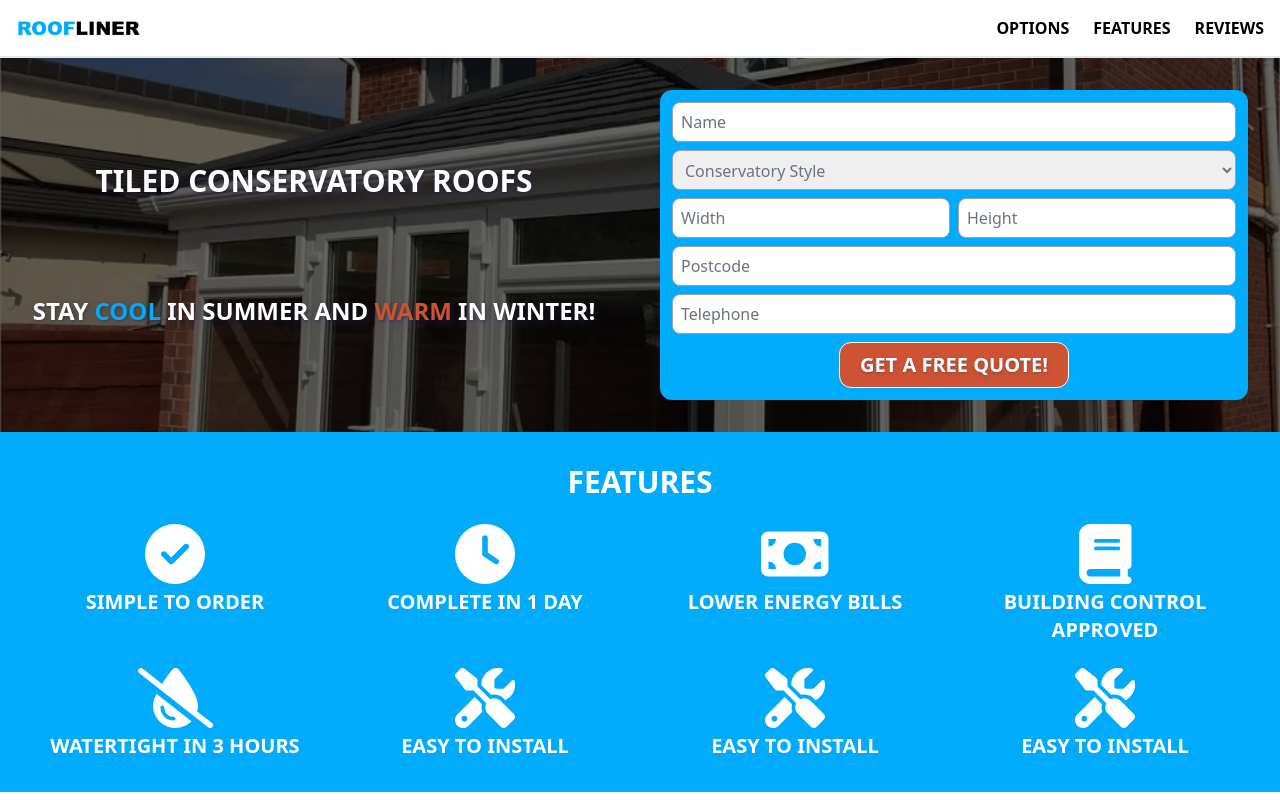
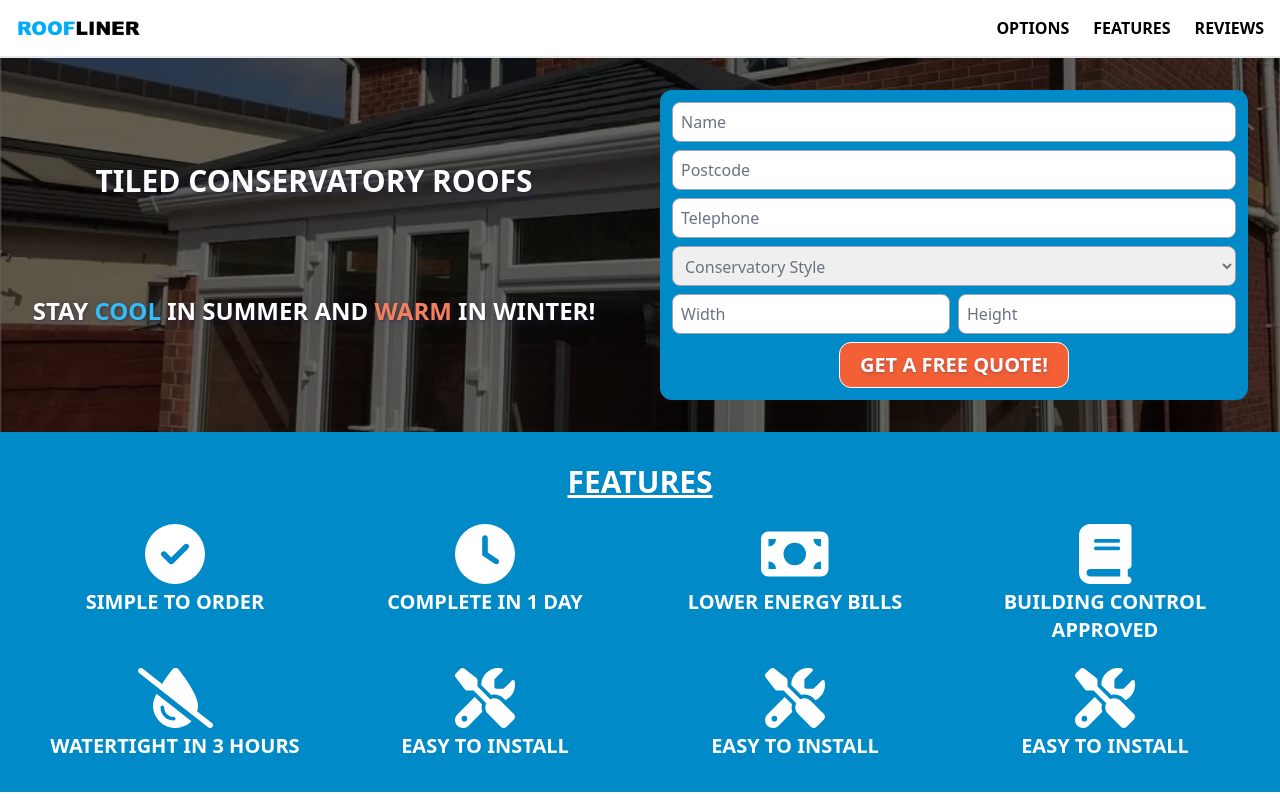
Before and after one commit to jackmaders/roofliner-website, a Vue app: page / in a window 1280 px wide. Shown: the top 800 px of the page. Built offline with nearby package versions, Linux system fonts and the light colour scheme.

Commit message:
accessibility and SEO changes

```diff
--- a/index.html
+++ b/index.html
@@ -4,6 +4,10 @@
     <meta charset="UTF-8" />
     <link rel="icon" href="/favicon.ico" />
     <meta name="viewport" content="width=device-width, initial-scale=1.0" />
+    <meta
+      name="description"
+      content="High-quality tiled conservatory roofs fitted and installed."
+    />
     <title>Roofliner</title>
   </head>
   <body>
--- a/src/components/blocks/features/FeaturesBlock.vue
+++ b/src/components/blocks/features/FeaturesBlock.vue
@@ -1,7 +1,9 @@
 <template>
-  <section id="features" class="p-8 bg-roofliner-blue">
+  <section id="features" class="p-8 bg-primary-600">
     <div class="container flex flex-col gap-6 mx-auto">
-      <h2 class="text-3xl font-bold text-center text-white uppercase">
+      <h2
+        class="text-3xl font-bold text-center text-white underline uppercase text-shadow"
+      >
         Features
       </h2>
 
--- a/src/components/blocks/header/HeaderBlock.vue
+++ b/src/components/blocks/header/HeaderBlock.vue
@@ -15,12 +15,12 @@
           class="text-2xl font-bold text-center text-white uppercase text-shadow-xl"
         >
           <span>Stay </span>
-          <span class="text-roofliner-blue">cool</span>
+          <span class="text-primary-400">cool</span>
           <span> in summer and </span>
-          <span class="text-roofliner-red">warm</span>
+          <span class="text-secondary-400">warm</span>
           <span> in winter! </span>
         </p>
-        <AppButton class="bg-roofliner-red md:hidden"
+        <AppButton class="bg-secondary-500 md:hidden"
           >Get a free quote!
         </AppButton>
       </div>
--- a/src/components/blocks/header/HeaderForm.vue
+++ b/src/components/blocks/header/HeaderForm.vue
@@ -1,12 +1,24 @@
 <template>
-  <aside
-    class="hidden grid-cols-2 gap-2 p-3 bg-roofliner-blue md:grid rounded-xl"
-  >
+  <aside class="hidden grid-cols-2 gap-2 p-3 bg-primary-600 md:grid rounded-xl">
     <AppInput
       type="text"
       name="name"
       id="name"
       placeholder="Name"
+      class="col-span-2"
+    ></AppInput>
+    <AppInput
+      type="text"
+      name="postcode"
+      id="postcode"
+      placeholder="Postcode"
+      class="col-span-2"
+    ></AppInput>
+    <AppInput
+      type="tel"
+      name="telephone"
+      id="telephone"
+      placeholder="Telephone"
       class="col-span-2"
     ></AppInput>
     <AppSelect name="style" id="style" class="col-span-2" required>
@@ -34,21 +46,7 @@
       placeholder="Height"
       class="col-span-1"
     ></AppInput>
-    <AppInput
-      type="text"
-      name="postcode"
-      id="postcode"
-      placeholder="Postcode"
-      class="col-span-2"
-    ></AppInput>
-    <AppInput
-      type="tel"
-      name="telephone"
-      id="telephone"
-      placeholder="Telephone"
-      class="col-span-2"
-    ></AppInput>
-    <AppButton class="col-span-2 mx-auto bg-roofliner-red"
+    <AppButton class="col-span-2 mx-auto bg-secondary-500"
       >Get a free quote!</AppButton
     >
   </aside>
--- a/src/components/blocks/reviews/ReviewsBlock.vue
+++ b/src/components/blocks/reviews/ReviewsBlock.vue
@@ -1,5 +1,5 @@
 <template>
-  <section id="reviews" class="p-8 bg-roofliner-blue">
+  <section id="reviews" class="p-8 bg-primary-600">
     <div class="container flex flex-col gap-4 mx-auto">
       <h2 class="text-3xl font-bold text-center text-white uppercase">
         Reviews
--- a/tailwind.config.js
+++ b/tailwind.config.js
@@ -16,12 +16,27 @@ module.exports = {
         1: "1px",
       },
       colors: {
-        roofliner: {
-          blue: "#00ABFB",
-          orange: "#E58F65",
-          red: "#cd5334",
-          dark: "#151515",
-          purple: "#9F87AF",
+        primary: {
+          100: "#cceefe",
+          200: "#99defd",
+          300: "#66cdfc",
+          400: "#33bdfb",
+          500: "#00acfa",
+          600: "#008ac8",
+          700: "#006796",
+          800: "#004564",
+          900: "#002232",
+        },
+        secondary: {
+          100: "#fddfd7",
+          200: "#fbbfaf",
+          300: "#f8a086",
+          400: "#f6805e",
+          500: "#f46036",
+          600: "#c34d2b",
+          700: "#923a20",
+          800: "#622616",
+          900: "#31130b",
         },
       },
       backgroundImage: {
```
